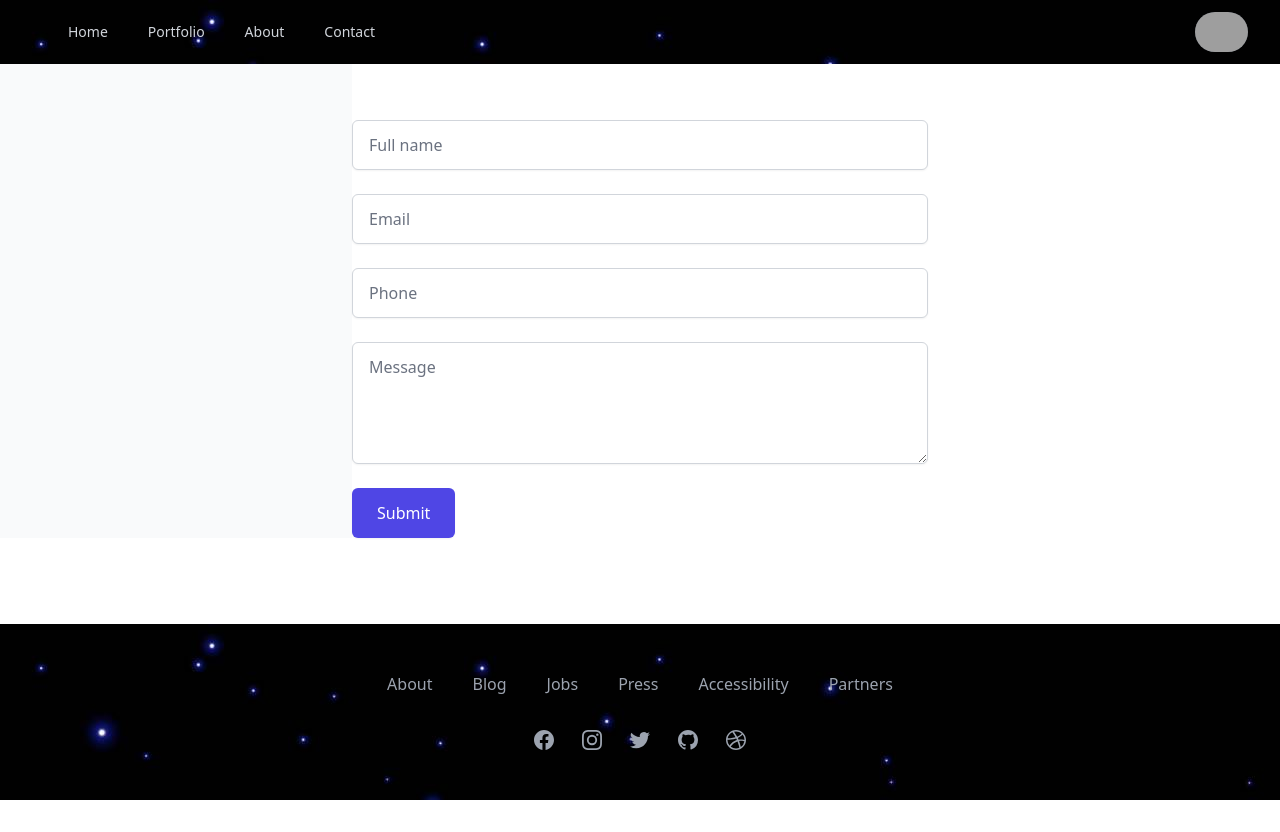
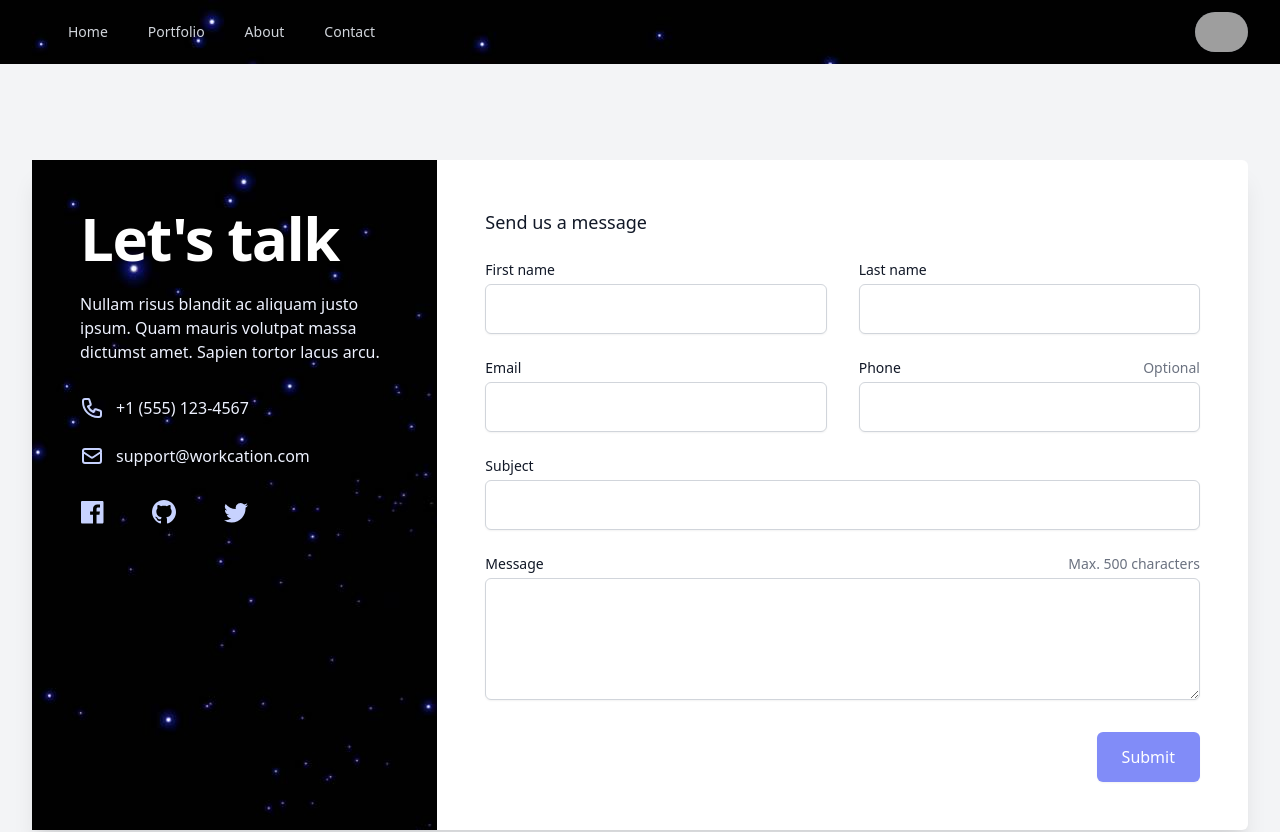
Before and after one commit to jeffreyehogg/portfolio-old, a Next.js app: page /contact in a window 1280 px wide. Shown: the top 832 px of the page. Before the commit the page ends 800 px from the top, so only its background shows below. Built offline with nearby package versions, Linux system fonts and the light colour scheme; grey boxes are pictures that could not be loaded; a web font is replaced by a local one; what @tailwindcss/typography would draw is missing.

Commit message:
update contact form, project image

```diff
--- a/components/ContactForm.tsx
+++ b/components/ContactForm.tsx
@@ -1,72 +1,233 @@
-export default function ContactForm() {
+import { MailIcon, PhoneIcon } from '@heroicons/react/outline'
+
+export default function Example() {
   return (
-    <div className="relative bg-white">
-      <div className="absolute inset-0">
-        <div className="absolute inset-y-0 left-0 w-1/2 bg-gray-50" />
+    <div className='bg-gray-100'>
+      <div className='max-w-7xl mx-auto py-16 px-4 sm:py-24 sm:px-6 lg:px-8'>
+        <div className='relative bg-white rounded-md shadow-xl'>
+          <h2 className='sr-only'>Contact Me</h2>
+
+          <div className='grid grid-cols-1 lg:grid-cols-3'>
+            {/* Contact information */}
+            <div className='py-10 px-6 bg-space sm:px-10 xl:p-12'>
+              <h2 className='text-3xl  text-gray-900'></h2>
+              <h2 className='text-3xl sm:text-5xl sm:leading-none sm:tracking-tight lg:text-6xl font-medium font-extrabold text-white'>
+                Let's talk
+              </h2>
+              <p className='mt-6 text-base text-indigo-50 max-w-3xl'>
+                Nullam risus blandit ac aliquam justo ipsum. Quam mauris
+                volutpat massa dictumst amet. Sapien tortor lacus arcu.
+              </p>
+              <dl className='mt-8 space-y-6'>
+                <dt>
+                  <span className='sr-only'>Phone number</span>
+                </dt>
+                <dd className='flex text-base text-indigo-50'>
+                  <PhoneIcon
+                    className='flex-shrink-0 w-6 h-6 text-indigo-200'
+                    aria-hidden='true'
+                  />
+                  <span className='ml-3'>+1 (555) 123-4567</span>
+                </dd>
+                <dt>
+                  <span className='sr-only'>Email</span>
+                </dt>
+                <dd className='flex text-base text-indigo-50'>
+                  <MailIcon
+                    className='flex-shrink-0 w-6 h-6 text-indigo-200'
+                    aria-hidden='true'
+                  />
+                  <span className='ml-3'>support@workcation.com</span>
+                </dd>
+              </dl>
+              <ul role='list' className='mt-8 flex space-x-12'>
+                <li>
+                  <a className='text-indigo-200 hover:text-indigo-100' href='#'>
+                    <span className='sr-only'>Facebook</span>
+                    <svg
+                      width={24}
+                      height={24}
+                      viewBox='0 0 24 24'
+                      fill='none'
+                      xmlns='http://www.w3.org/2000/svg'
+                      className='w-6 h-6'
+                      aria-hidden='true'
+                    >
+                      <path
+                        d='M22.258 1H2.242C1.556 1 1 1.556 1 2.242v20.016c0 .686.556 1.242 1.242 1.242h10.776v-8.713h-2.932V11.39h2.932V8.887c0-2.906 1.775-4.489 4.367-4.489 1.242 0 2.31.093 2.62.134v3.037l-1.797.001c-1.41 0-1.683.67-1.683 1.653v2.168h3.362l-.438 3.396h-2.924V23.5h5.733c.686 0 1.242-.556 1.242-1.242V2.242C23.5 1.556 22.944 1 22.258 1'
+                        fill='currentColor'
+                      />
+                    </svg>
+                  </a>
+                </li>
+                <li>
+                  <a className='text-indigo-200 hover:text-indigo-100' href='#'>
+                    <span className='sr-only'>GitHub</span>
+                    <svg
+                      width={24}
+                      height={24}
+                      viewBox='0 0 24 24'
+                      fill='none'
+                      xmlns='http://www.w3.org/2000/svg'
+                      className='w-6 h-6'
+                      aria-hidden='true'
+                    >
+                      <path
+                        d='M11.999 0C5.373 0 0 5.373 0 12c0 5.302 3.438 9.8 8.207 11.386.6.11.819-.26.819-.578 0-.284-.01-1.04-.017-2.04-3.337.724-4.042-1.61-4.042-1.61-.545-1.386-1.332-1.755-1.332-1.755-1.09-.744.082-.73.082-.73 1.205.086 1.838 1.238 1.838 1.238 1.07 1.833 2.81 1.304 3.493.996.109-.775.419-1.303.762-1.603C7.145 17 4.343 15.97 4.343 11.373c0-1.31.468-2.382 1.236-3.22-.124-.304-.536-1.524.118-3.176 0 0 1.007-.323 3.3 1.23.956-.266 1.983-.4 3.003-.404 1.02.005 2.046.138 3.005.404 2.29-1.553 3.296-1.23 3.296-1.23.655 1.652.243 2.872.12 3.176.77.838 1.233 1.91 1.233 3.22 0 4.61-2.806 5.624-5.478 5.921.43.37.814 1.103.814 2.223 0 1.603-.015 2.898-.015 3.291 0 .321.217.695.825.578C20.565 21.796 24 17.3 24 12c0-6.627-5.373-12-12.001-12'
+                        fill='currentColor'
+                      />
+                    </svg>
+                  </a>
+                </li>
+                <li>
+                  <a className='text-indigo-200 hover:text-indigo-100' href='#'>
+                    <span className='sr-only'>Twitter</span>
+                    <svg
+                      width={24}
+                      height={24}
+                      viewBox='0 0 24 24'
+                      fill='none'
+                      xmlns='http://www.w3.org/2000/svg'
+                      className='w-6 h-6'
+                      aria-hidden='true'
+                    >
+                      <path
+                        d='M7.548 22.501c9.056 0 14.01-7.503 14.01-14.01 0-.213 0-.425-.015-.636A10.02 10.02 0 0024 5.305a9.828 9.828 0 01-2.828.776 4.94 4.94 0 002.165-2.724 9.867 9.867 0 01-3.127 1.195 4.929 4.929 0 00-8.391 4.491A13.98 13.98 0 011.67 3.9a4.928 4.928 0 001.525 6.573A4.887 4.887 0 01.96 9.855v.063a4.926 4.926 0 003.95 4.827 4.917 4.917 0 01-2.223.084 4.93 4.93 0 004.6 3.42A9.88 9.88 0 010 20.289a13.941 13.941 0 007.548 2.209'
+                        fill='currentColor'
+                      />
+                    </svg>
+                  </a>
+                </li>
+              </ul>
             </div>
-      <div className="relative max-w-xl mx-auto">
-        <div className="bg-white pt-14 lg:col-span-3">
-          <div className="max-w-lg mx-auto lg:max-w-none">
-            <form action="#" method="POST" className="grid grid-cols-1 gap-y-6">
+
+            {/* Contact form */}
+            <div className='py-10 px-6 sm:px-10 lg:col-span-2 xl:p-12'>
+              <h3 className='text-lg font-medium text-gray-900'>
+                Send us a message
+              </h3>
+              <form
+                action='#'
+                method='POST'
+                className='mt-6 grid grid-cols-1 gap-y-6 sm:grid-cols-2 sm:gap-x-8'
+              >
                 <div>
-                <label htmlFor="full_name" className="sr-only">
-                  Full name
+                  <label
+                    htmlFor='first-name'
+                    className='block text-sm font-medium text-gray-900'
+                  >
+                    First name
                   </label>
+                  <div className='mt-1'>
                     <input
-                  type="text"
-                  name="full_name"
-                  id="full_name"
-                  autoComplete="name"
-                  className="block w-full shadow-sm py-3 px-4 placeholder-gray-500 focus:ring-indigo-500 focus:border-indigo-500 border-gray-300 rounded-md"
-                  placeholder="Full name"
+                      type='text'
+                      name='first-name'
+                      id='first-name'
+                      autoComplete='given-name'
+                      className='py-3 px-4 block w-full shadow-sm text-gray-900 focus:ring-indigo-500 focus:border-indigo-500 border-gray-300 rounded-md'
                     />
                   </div>
+                </div>
                 <div>
-                <label htmlFor="email" className="sr-only">
+                  <label
+                    htmlFor='last-name'
+                    className='block text-sm font-medium text-gray-900'
+                  >
+                    Last name
+                  </label>
+                  <div className='mt-1'>
+                    <input
+                      type='text'
+                      name='last-name'
+                      id='last-name'
+                      autoComplete='family-name'
+                      className='py-3 px-4 block w-full shadow-sm text-gray-900 focus:ring-indigo-500 focus:border-indigo-500 border-gray-300 rounded-md'
+                    />
+                  </div>
+                </div>
+                <div>
+                  <label
+                    htmlFor='email'
+                    className='block text-sm font-medium text-gray-900'
+                  >
                     Email
                   </label>
+                  <div className='mt-1'>
                     <input
-                  id="email"
-                  name="email"
-                  type="email"
-                  autoComplete="email"
-                  className="block w-full shadow-sm py-3 px-4 placeholder-gray-500 focus:ring-indigo-500 focus:border-indigo-500 border-gray-300 rounded-md"
-                  placeholder="Email"
+                      id='email'
+                      name='email'
+                      type='email'
+                      autoComplete='email'
+                      className='py-3 px-4 block w-full shadow-sm text-gray-900 focus:ring-indigo-500 focus:border-indigo-500 border-gray-300 rounded-md'
                     />
                   </div>
+                </div>
                 <div>
-                <label htmlFor="phone" className="sr-only">
+                  <div className='flex justify-between'>
+                    <label
+                      htmlFor='phone'
+                      className='block text-sm font-medium text-gray-900'
+                    >
                       Phone
                     </label>
+                    <span id='phone-optional' className='text-sm text-gray-500'>
+                      Optional
+                    </span>
+                  </div>
+                  <div className='mt-1'>
                     <input
-                  type="text"
-                  name="phone"
-                  id="phone"
-                  autoComplete="tel"
-                  className="block w-full shadow-sm py-3 px-4 placeholder-gray-500 focus:ring-indigo-500 focus:border-indigo-500 border-gray-300 rounded-md"
-                  placeholder="Phone"
+                      type='text'
+                      name='phone'
+                      id='phone'
+                      autoComplete='tel'
+                      className='py-3 px-4 block w-full shadow-sm text-gray-900 focus:ring-indigo-500 focus:border-indigo-500 border-gray-300 rounded-md'
+                      aria-describedby='phone-optional'
                     />
                   </div>
-              <div>
-                <label htmlFor="message" className="sr-only">
+                </div>
+                <div className='sm:col-span-2'>
+                  <label
+                    htmlFor='subject'
+                    className='block text-sm font-medium text-gray-900'
+                  >
+                    Subject
+                  </label>
+                  <div className='mt-1'>
+                    <input
+                      type='text'
+                      name='subject'
+                      id='subject'
+                      className='py-3 px-4 block w-full shadow-sm text-gray-900 focus:ring-indigo-500 focus:border-indigo-500 border-gray-300 rounded-md'
+                    />
+                  </div>
+                </div>
+                <div className='sm:col-span-2'>
+                  <div className='flex justify-between'>
+                    <label
+                      htmlFor='message'
+                      className='block text-sm font-medium text-gray-900'
+                    >
                       Message
                     </label>
+                    <span id='message-max' className='text-sm text-gray-500'>
+                      Max. 500 characters
+                    </span>
+                  </div>
+                  <div className='mt-1'>
                     <textarea
-                  id="message"
-                  name="message"
+                      id='message'
+                      name='message'
                       rows={4}
-                  className="block w-full shadow-sm py-3 px-4 placeholder-gray-500 focus:ring-indigo-500 focus:border-indigo-500 border-gray-300 rounded-md"
-                  placeholder="Message"
+                      className='py-3 px-4 block w-full shadow-sm text-gray-900 focus:ring-indigo-500 focus:border-indigo-500 border border-gray-300 rounded-md'
+                      aria-describedby='message-max'
                       defaultValue={''}
                     />
                   </div>
-              <div>
+                </div>
+                <div className='sm:col-span-2 sm:flex sm:justify-end'>
                   <button
-                  onClick={e => {
-                    e.preventDefault();
-                  }}
-                  type="submit"
-                  className="inline-flex justify-center py-3 px-6 border border-transparent shadow-sm text-base font-medium rounded-md text-white bg-indigo-600 hover:bg-indigo-700 focus:outline-none focus:ring-2 focus:ring-offset-2 focus:ring-indigo-500"
+                    type='submit'
+                    className='mt-2 w-full inline-flex items-center justify-center px-6 py-3 border border-transparent rounded-md shadow-sm text-base font-medium text-white bg-indigo-400 hover:bg-indigo-700 focus:outline-none focus:ring-2 focus:ring-offset-2 focus:ring-indigo-500 sm:w-auto'
                   >
                     Submit
                   </button>
@@ -76,5 +237,6 @@ export default function ContactForm() {
           </div>
         </div>
       </div>
-  );
+    </div>
+  )
 }
--- a/components/Hero.tsx
+++ b/components/Hero.tsx
@@ -22,7 +22,7 @@ export default function Hero() {
           <p className='mt-6 max-w-lg mx-auto text-center text-xl text-white sm:max-w-3xl'>
             Check out my portfolio to see what I've been working on.
             <br />
-            Now providing freelance web development services.
+            or check out my web development services below.
           </p>
           <div className='mt-10 max-w-sm mx-auto sm:max-w-none sm:flex sm:justify-center'>
             <div className='space-y-4 sm:space-y-0 sm:mx-auto sm:inline-grid sm:grid-cols-2 sm:gap-5'>
```
Also changed, not shown: components/ProjectList.tsx (+6 -8 lines), public/images/hoggmedia.png. Lines whose indentation alone changed are shown as unchanged.
